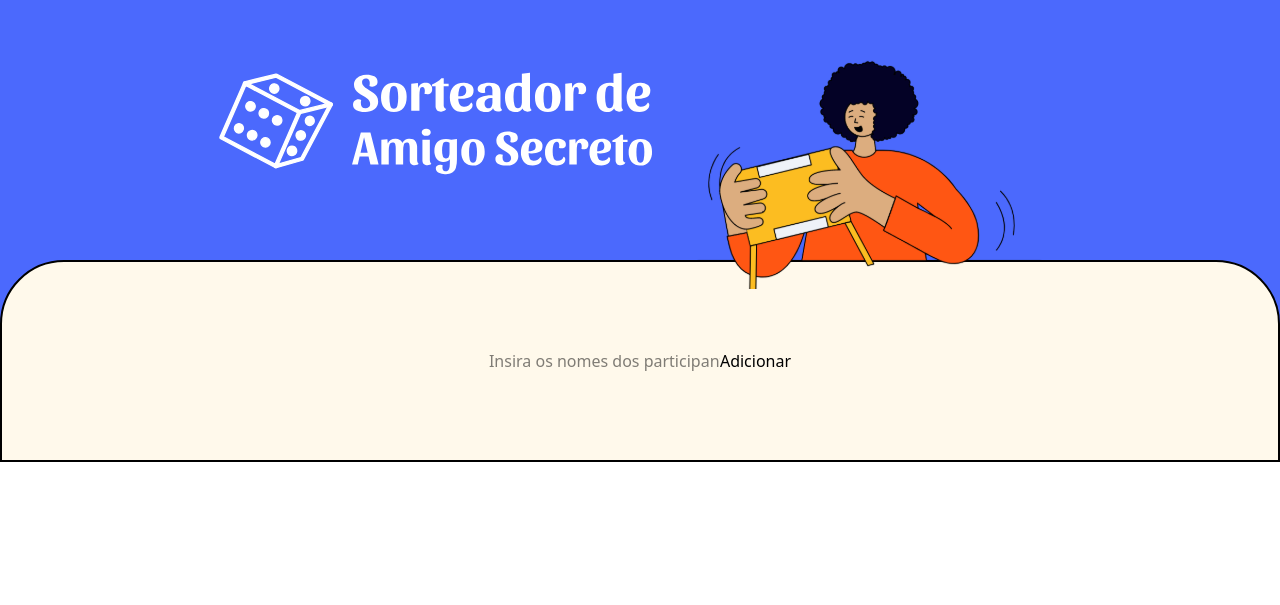
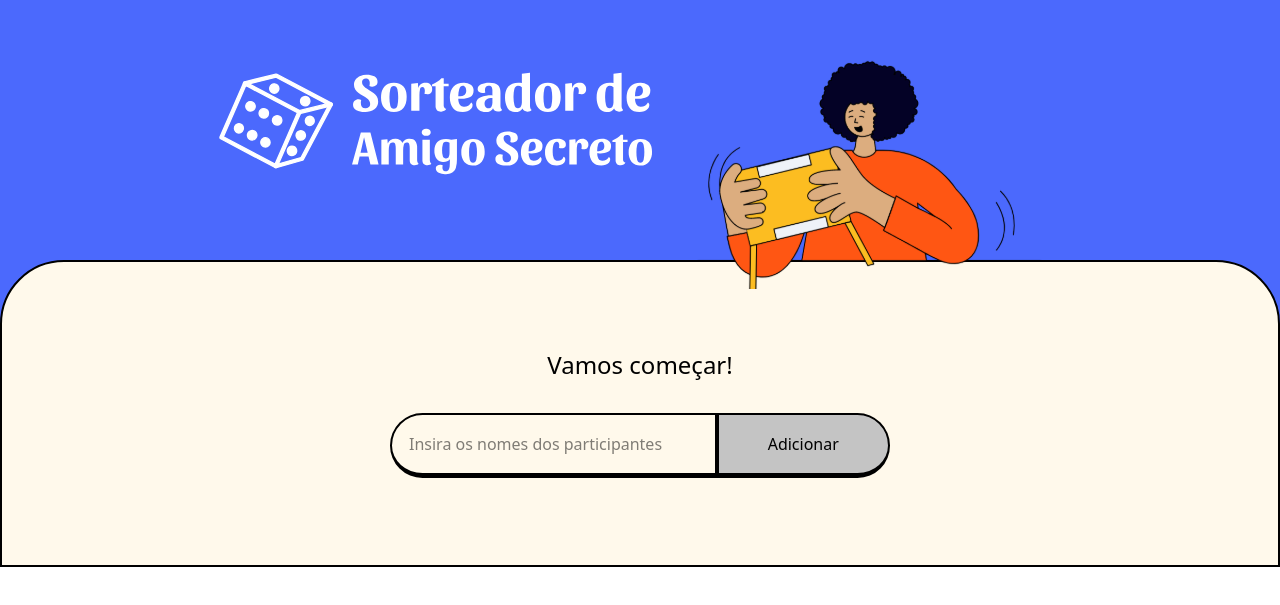
Before and after one commit to evelynhelena/01-testes-sorteador-amigo-secreto, a React (Vite) app: page / in a window 1280 px wide. Shown: the part 165-770 px from the top of the page. Built offline with nearby package versions, Linux system fonts and the light colour scheme.

Commit message:
criando formulário

```diff
--- a/src/components/Form/index.tsx
+++ b/src/components/Form/index.tsx
@@ -2,7 +2,7 @@ import { useRef, useState } from "react"
 import { useAddParticipant } from "../../hook/useAddParticipant";
 import { useMessageError } from "../../hook/useMessageError";
 
-export function Form(){
+export function Form() {
     const [particpantName, setParticpantName] = useState<string>('');
     const inputRef = useRef<HTMLInputElement>(null);
     const addParticipantList = useAddParticipant();
@@ -16,16 +16,22 @@ export function Form(){
     }
 
     return (
-        <div>
-            <form onSubmit={addParticipants}>
+        <div className="w-full flex justify-center flex-col items-center gap-8">
+            <p className="text-2xl">Vamos começar!</p>
+            <form onSubmit={addParticipants} className="w-full max-w-[500px] flex">
                 <input
-                ref={inputRef}
-                placeholder="Insira os nomes dos participantes"
-                value={particpantName}
-                type="text"
-                onChange={({target}) => setParticpantName(target.value)}/>
-                <button aria-label="button-adding" disabled={!particpantName}>Adicionar</button>
-               {errorMessage && <p role='alert'>{errorMessage}</p>}
+                    className="border-b-5 border-2 w-full p-[17px] rounded-l-[37px]"
+                    ref={inputRef}
+                    placeholder="Insira os nomes dos participantes"
+                    value={particpantName}
+                    type="text"
+                    onChange={({ target }) => setParticpantName(target.value)} />
+                <button
+                    className={`${!particpantName && 'cursor-not-allowed'} p-[17px] rounded-r-[37px] border-b-5 border-2 w-[255px] bg-color-gray`}
+                    aria-label="button-adding"
+                    disabled={!particpantName}>Adicionar
+                </button>
+                {errorMessage && <p role='alert'>{errorMessage}</p>}
             </form>
         </div>
     )
--- a/src/global.scss
+++ b/src/global.scss
@@ -9,3 +9,6 @@
 .bg-color-tertiary{
     background-color: $tertiary;
 }
+.bg-color-gray{
+    background-color: $gray;
+}
--- a/src/theme.scss
+++ b/src/theme.scss
@@ -1,5 +1,6 @@
 $black:#000000;
 $white:#FFFFFF;
+$gray:#C4C4C4;
 
 $primary: #4B69FD;
 $secondary: #FE652B;
```
